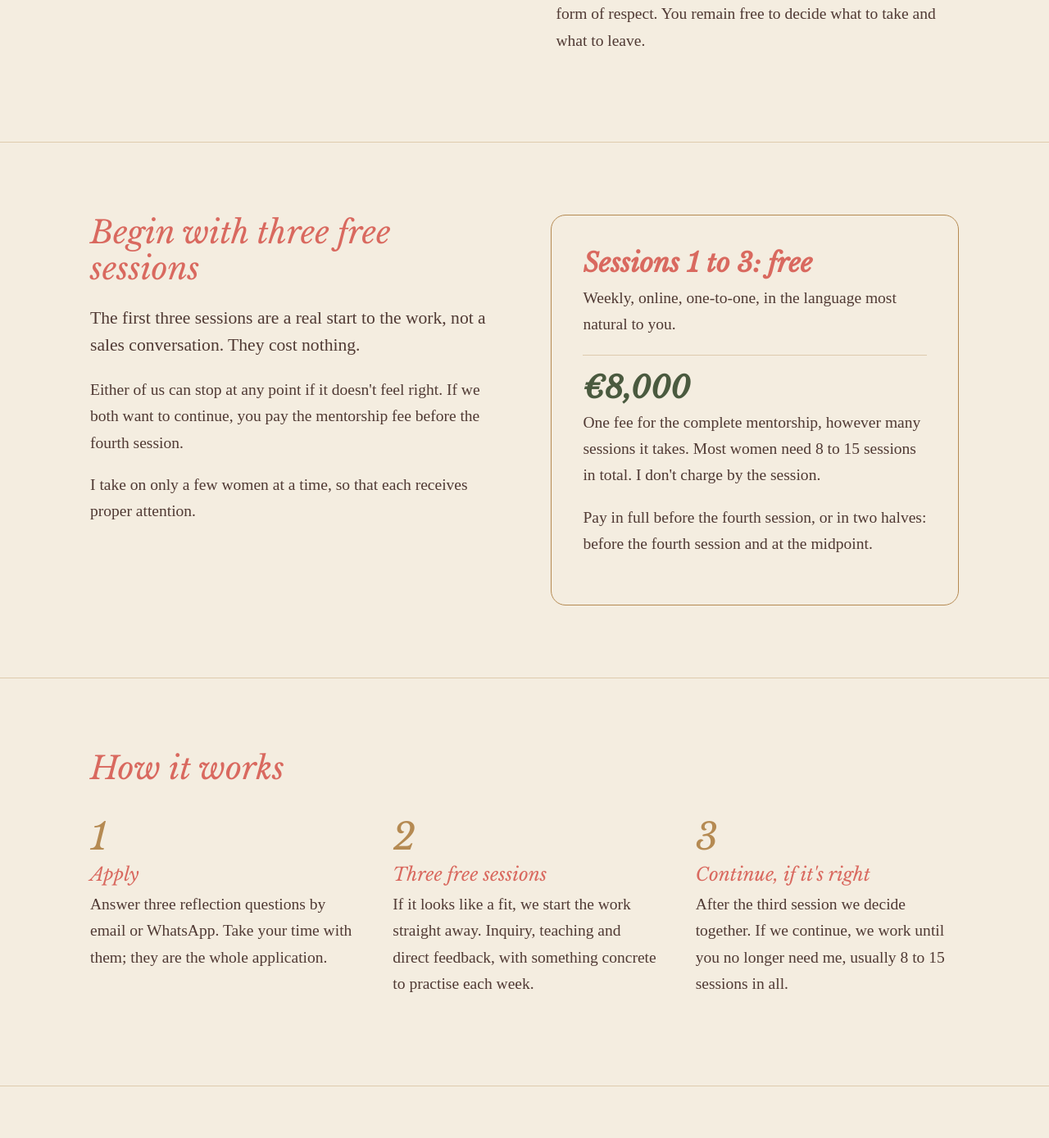
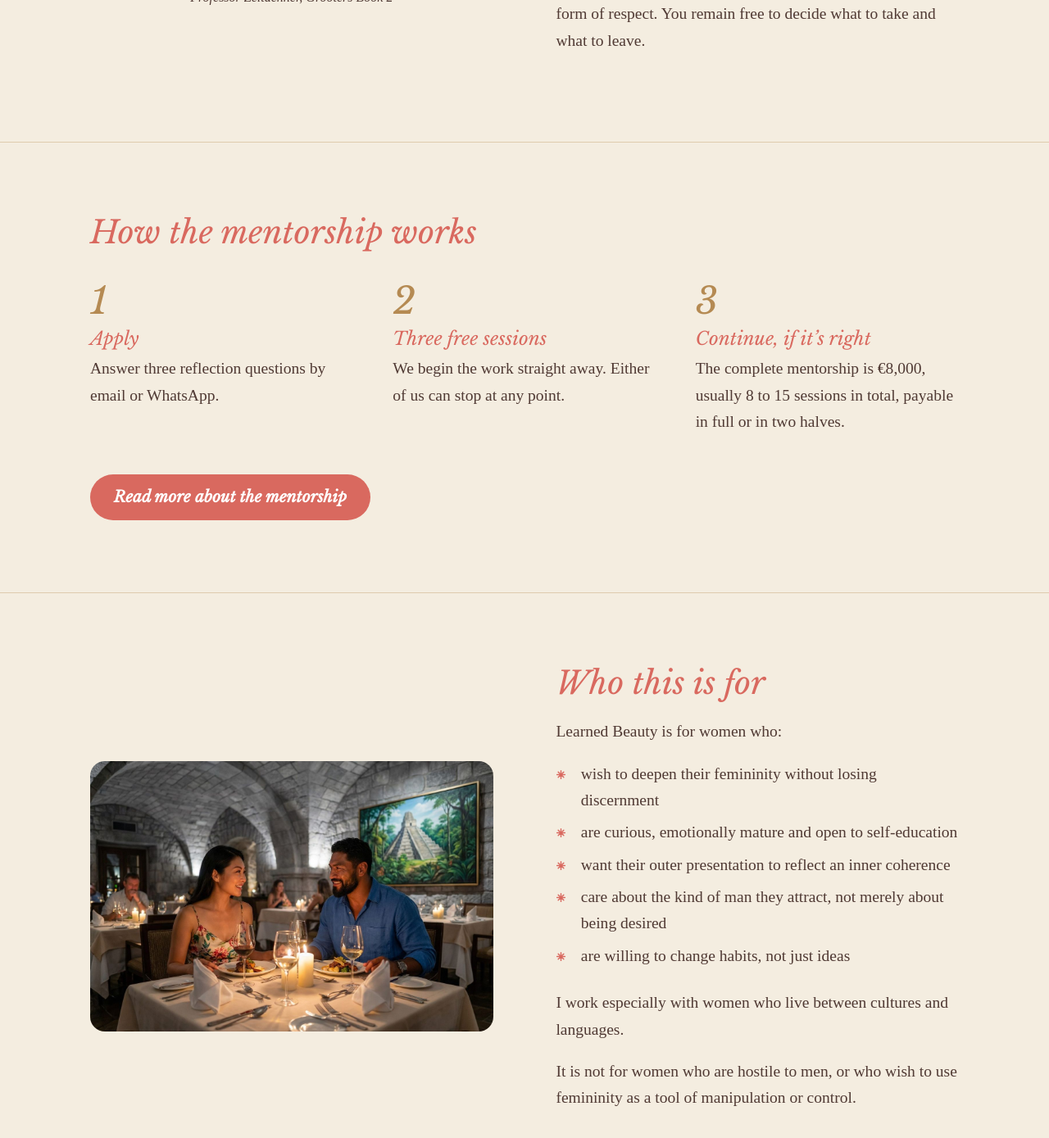
Before and after one commit to LoveAlgo/learnedbeauty, a Jekyll site: the page built from index.html, in a window 1280 px wide and 1400 px high, scrolled down 3260 px. Shown: the top 1389 px of the window at 82% size. Built offline with Jekyll 4.4.1, drawn with Linux system fonts in a browser that asks for light colours; some of the changed text lies outside the part shown.

Commit message:
Update mentorship on home page

```diff
--- a/index.html
+++ b/index.html
@@ -87,48 +87,32 @@ title: Learned Beauty
       <p class="muted">It is offered with discretion and clarity, because honesty is a form of respect. You remain free to decide what to take and what to leave.</p>
     </div>
     <figure class="portrait">
-      <img src="/assets/images/angela-fireplace.jpg" alt="A red-haired woman in a lace dress seated by a fireplace" width="1045" height="1400">
+      <img src="/assets/images/angela-fireplace.jpg" alt="Professor Zeitdehner in a lace dress seated by a fireplace" width="1045" height="1400">
+      <figcaption>Professor Zeitdehner, Grooters Book 2</figcaption>
     </figure>
   </div>
 </section>
 
-<section class="section" id="offer">
-  <div class="wrap offer">
-    <div class="prose">
-      <h2>Begin with {{ site.data.settings.free_sessions }} free sessions</h2>
-      <p class="lead">The first {{ site.data.settings.free_sessions }} sessions are a real start to the work, not a sales conversation. They cost nothing.</p>
-      <p>Either of us can stop at any point if it doesn't feel right. If we both want to continue, you pay the mentorship fee before the fourth session.</p>
-      <p>I take on only a few women at a time, so that each receives proper attention.</p>
-    </div>
-    <div class="price-panel">
-      <p class="free">Sessions 1 to 3: free</p>
-      <p class="muted">Weekly, online, one-to-one, in the language most natural to you.</p>
-      <div class="then">
-        <p class="price">{{ site.data.settings.fee }}</p>
-        <p>One fee for the complete mentorship, however many sessions it takes. Most women need {{ site.data.settings.typical_sessions }} sessions in total. I don't charge by the session.</p>
-        <p class="muted">Pay in full before the fourth session, or in two halves: before the fourth session and at the midpoint.</p>
-      </div>
-    </div>
-  </div>
-</section>
-
-<section class="section">
+<section class="section" id="how-it-works">
   <div class="wrap">
-    <h2>How it works</h2>
+    <h2>How the mentorship works</h2>
     <ol class="steps">
       <li>
         <h3>Apply</h3>
-        <p>Answer three reflection questions by email or WhatsApp. Take your time with them; they are the whole application.</p>
+        <p>Answer three reflection questions by email or WhatsApp.</p>
       </li>
       <li>
-        <h3>Three free sessions</h3>
-        <p>If it looks like a fit, we start the work straight away. Inquiry, teaching and direct feedback, with something concrete to practise each week.</p>
+        <h3>{{ site.data.settings.free_sessions | capitalize }} free sessions</h3>
+        <p>We begin the work straight away. Either of us can stop at any point.</p>
       </li>
       <li>
-        <h3>Continue, if it's right</h3>
-        <p>After the third session we decide together. If we continue, we work until you no longer need me, usually {{ site.data.settings.typical_sessions }} sessions in all.</p>
+        <h3>Continue, if it’s right</h3>
+        <p>The complete mentorship is {{ site.data.settings.fee }}, usually {{ site.data.settings.typical_sessions }} sessions in total, payable in full or in two halves.</p>
       </li>
     </ol>
+    <div class="actions">
+      <a class="btn" href="/privatementorship/">Read more about the mentorship</a>
+    </div>
   </div>
 </section>
 
@@ -147,6 +131,7 @@ title: Learned Beauty
         <li>care about the kind of man they attract, not merely about being desired</li>
         <li>are willing to change habits, not just ideas</li>
       </ul>
+      <p>I work especially with women who live between cultures and languages.</p>
       <p class="muted">It is not for women who are hostile to men, or who wish to use femininity as a tool of manipulation or control.</p>
     </div>
   </div>
@@ -196,7 +181,7 @@ title: Learned Beauty
 <section class="section closing">
   <div class="wrap">
     <h2>Learned Beauty begins with private work</h2>
-    <p class="lead">If this perspective resonates with you, send me your application. The first {{ site.data.settings.free_sessions }} sessions are free, and nothing is charged until we both agree to continue.</p>
+    <p class="lead">If this perspective resonates with you, send me your application.</p>
     <div class="actions">
       <a class="btn" href="/apply/">Apply for mentorship</a>
       <a class="text-link" href="/privatementorship/">Read about the mentorship</a>
```
Also changed, not shown: about/index.md (+5 -6 lines).
